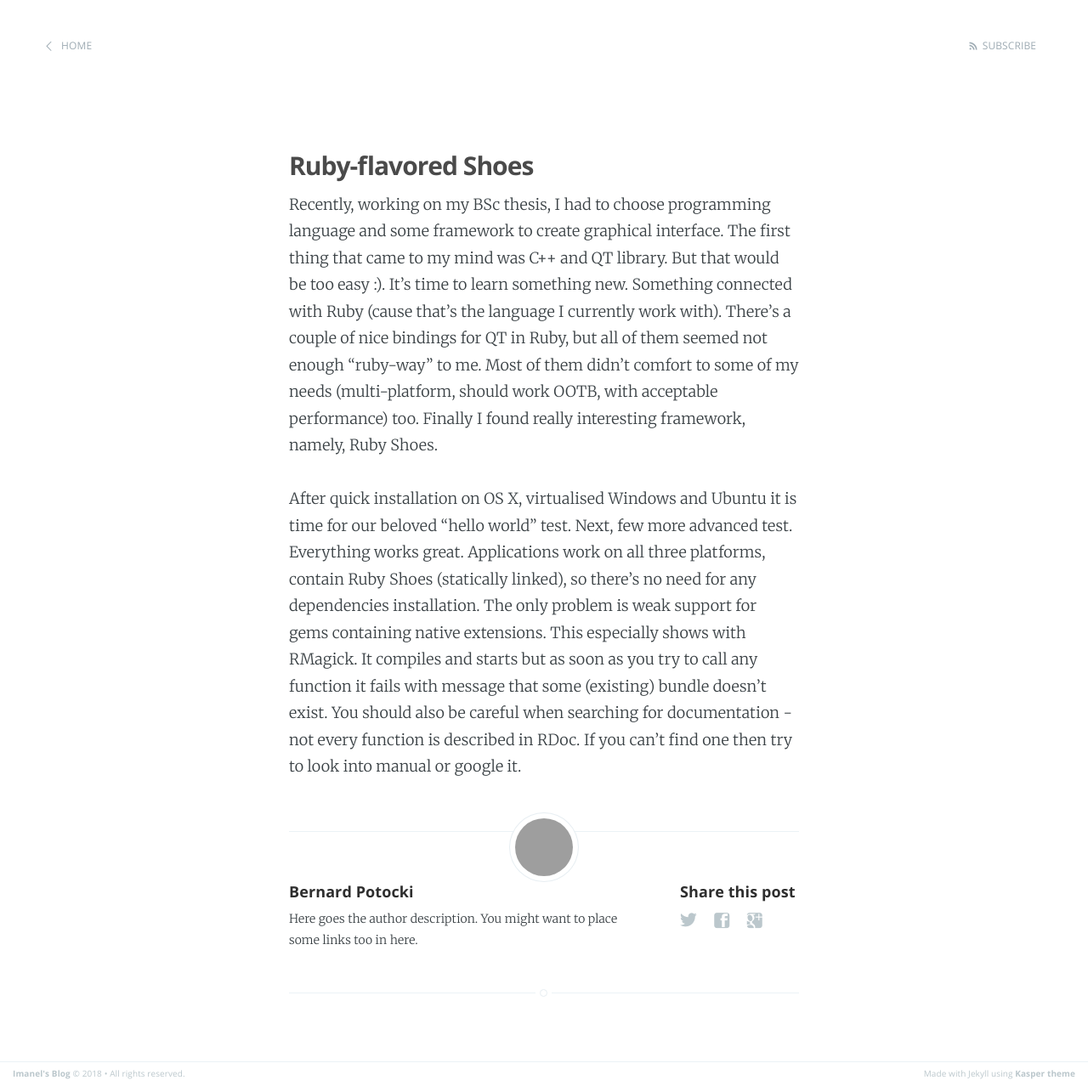
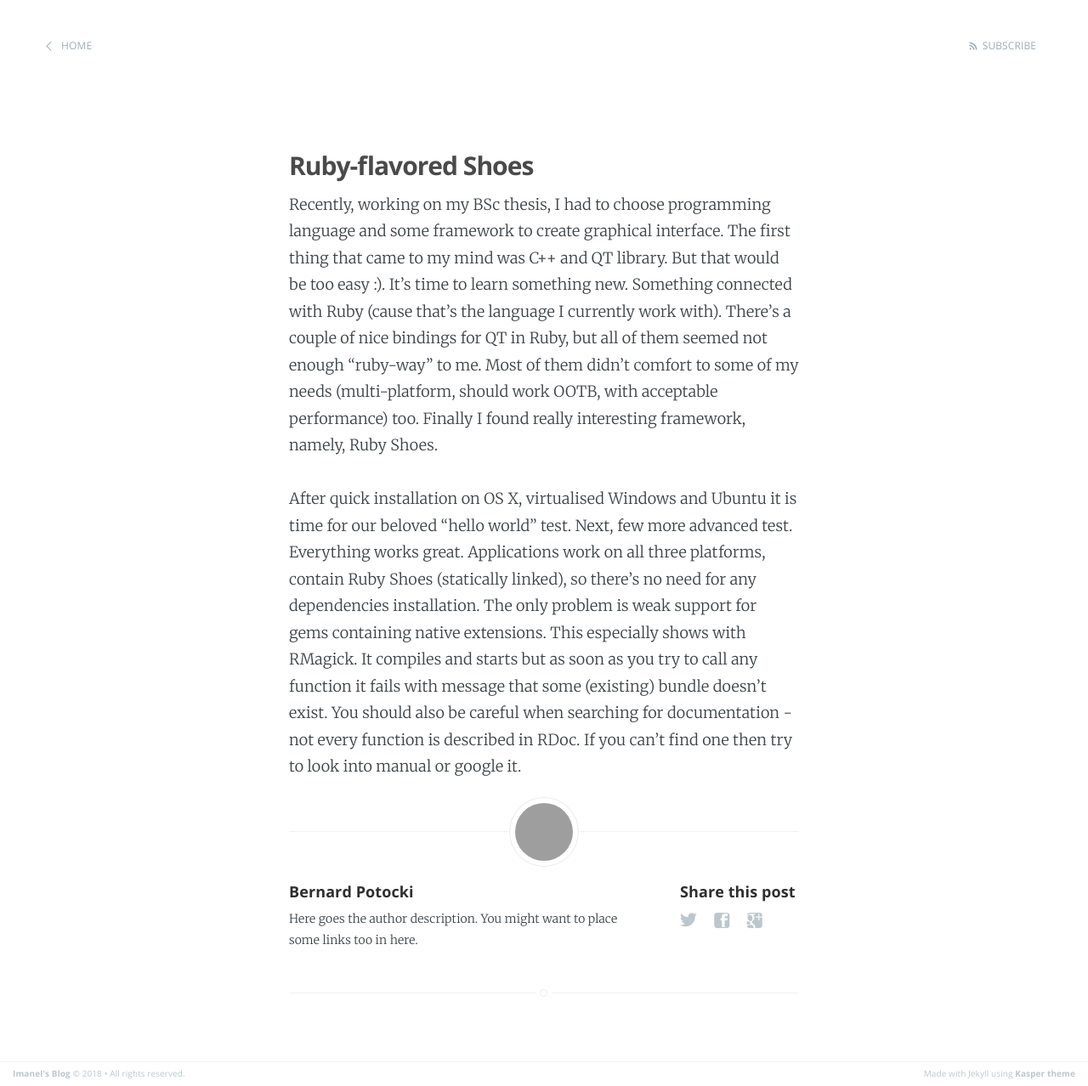
Before and after one commit to imanel/blog.imanel.org, a Jekyll site: the page built from _posts/2010-01-03-ruby-flavored-shoes.md, in a window 1280 px wide. Shown: the whole page at 85% size. Built offline with Jekyll 4.4.1, drawn with Linux system fonts in a browser that asks for light colours; grey boxes are pictures that could not be loaded.

Commit message:
Fix author image

```diff
--- a/_sass/_override.scss
+++ b/_sass/_override.scss
@@ -74,3 +74,7 @@
 .highlight {
   margin: 0;
 }
+
+.author-image {
+  margin-top: 0;
+}
```
